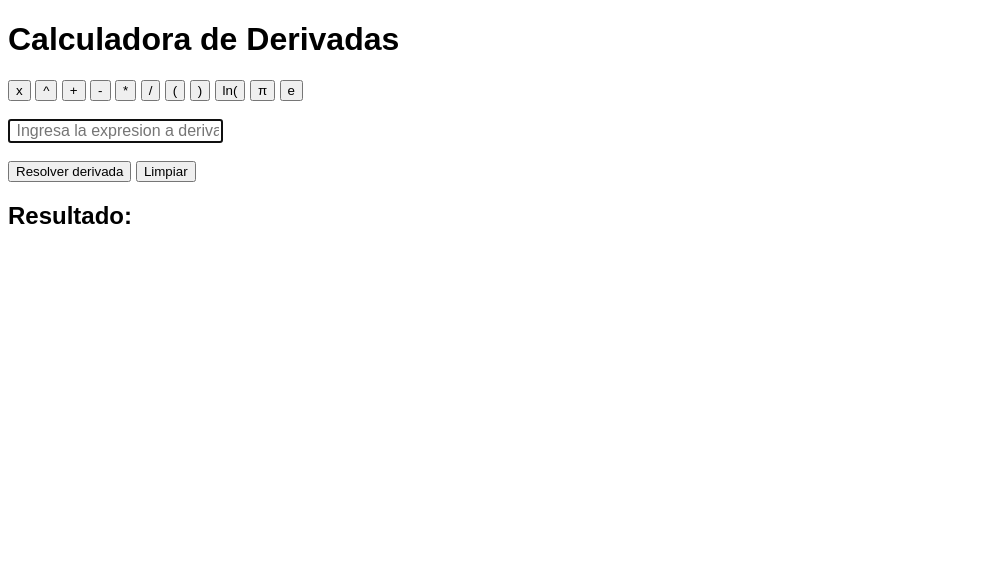
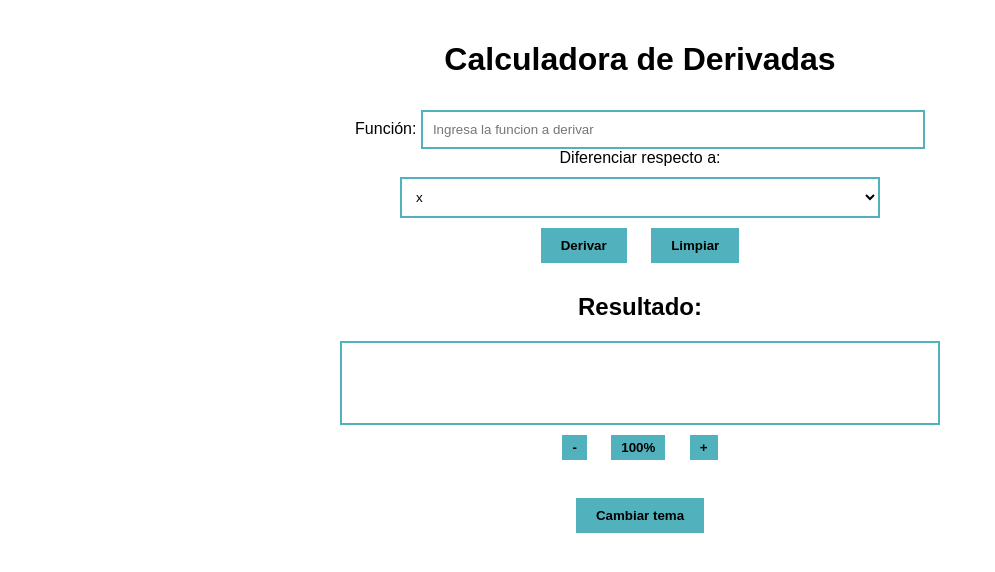
Before and after one commit to omardeidad/Derivadas, a plain HTML site: page Index.html in a window 1280 px wide. Shown: the whole page, without its empty margins (0-995 px from the left). Drawn offline with nearby package versions, Linux system fonts and the light colour scheme.

Commit message:
Update Index.html

```diff
--- a/Index.html
+++ b/Index.html
@@ -2,114 +2,56 @@
 <html lang="es">
 <head>
     <meta charset="UTF-8">
-    <title>Derivada</title>
-    <script src="https://cdnjs.cloudflare.com/ajax/libs/mathjs/11.8.0/math.min.js"></script>
-    <style>
-      body { font-family: Arial, Helvetica, sans-serif; }
-    </style>
+    <title>Calculadora de Derivadas</title>
+
+    <link rel="stylesheet" href="/calcu.css">
+
+    <!-- KaTeX -->
+    <link rel="stylesheet"
+          href="https://cdn.jsdelivr.net/npm/katex@0.16.9/dist/katex.min.css">
+    <script src="https://cdn.jsdelivr.net/npm/katex@0.16.9/dist/katex.min.js"></script>
+    <script src="https://cdn.jsdelivr.net/npm/katex@0.16.9/dist/contrib/auto-render.min.js"></script>
 </head>
 <body>
 
-<h1>Calculadora de Derivadas</h1>
+<div class="container">
+    <h1>Calculadora de Derivadas</h1>
 
-<div class="controls">
-    <button onclick="insertar('x')">x</button>
-    <button onclick="insertar('^')">^</button>
-    <button onclick="insertar('+')">+</button>
-    <button onclick="insertar('-')">-</button>
-    <button onclick="insertar('*')">*</button>
-    <button onclick="insertar('/')">/</button>
-    <button onclick="insertar('(')">(</button>
-    <button onclick="insertar(')')">)</button>
-    <button onclick="insertar('ln(')">ln(</button>
-    <button onclick="insertar('PI')">π</button>
-    <button onclick="insertar('e')">e</button>
+    <div class="input-box">
+        <label>Función:</label>
+        <input id="funcion" type="text" placeholder="Ingresa la funcion a derivar">
+    </div>
+
+    <div class="input-box">
+        <label>Diferenciar respecto a:</label>
+        <select id="variable">
+            <option value="x">x</option>
+            <option value="y">y</option>
+            <option value="t">t</option>
+            <option value="z">z</option>
+            <option value="u">u</option>
+        </select>
+    </div>
+
+    <div class="buttons">
+        <button id="btn-derivar">Derivar</button>
+        <button id="btn-limpiar">Limpiar</button>
+    </div>
+
+    <h2>Resultado:</h2>
+    <div id="resultado" class="resultado"></div>
+
+    <div class="zoom-controls">
+        <button onclick="zoom(90)">-</button>
+        <button onclick="zoom(100)">100%</button>
+        <button onclick="zoom(120)">+</button>
+    </div>
+
+    <br>
+
+    <button id="themeButton">Cambiar tema</button>
 </div>
 
-<br>
-<input id="entrada" type="text" placeholder=" Ingresa la expresion a derivar " style="font-size:16px;">
-<br><br>
-<button onclick="resolver()">Resolver derivada</button>
-<button onclick="limpiar()">Limpiar</button>
-
-<h2>Resultado:</h2>
-<div id="resultado" role="status" aria-live="polite"></div>
-
-<script>
-function insertar(simbolo) {
-    const campo = document.getElementById("entrada");
-    campo.value += simbolo;
-    campo.focus();
-}
-
-function limpiar() {
-    document.getElementById("entrada").value = "";
-    document.getElementById("resultado").innerText = "";
-    document.getElementById("entrada").focus();
-}
-
-function preprocesar(expr) {
-    expr = expr.replace(/\s+/g, '');
-    expr = expr.replace(/(\d)(x|\(|[a-zA-Z])/g, '$1*$2');
-    expr = expr.replace(/(x|\))(\d|[a-zA-Z]|\()/g, '$1*$2');
-    expr = expr.replace(/\bln\(/g, 'log(');
-    return expr;
-}
-
-function escapeHtml(text) {
-    if (text === null || text === undefined) return '';
-    return String(text)
-      .replace(/&/g, '&amp;')
-      .replace(/</g, '&lt;')
-      .replace(/>/g, '&gt;');
-}
-
-function resolver() {
-    const entradaElm = document.getElementById("entrada");
-    let funRaw = entradaElm.value.trim();
-    const resultadoElm = document.getElementById("resultado");
-
-    if (!funRaw) {
-        resultadoElm.innerHTML = '<span style="color:#c00">Ingresa una función de x.</span>';
-        return;
-    }
-
-    const displayOriginal = funRaw.replace(/\s+/g, '');
-    const processed = preprocesar(funRaw);
-
-    try {
-        const parsed = math.parse(processed);
-
-
-        const deriv = math.derivative(parsed, 'x');
-
-
-        const simpl = math.simplify(deriv);
-
-
-        const out = simpl.toString({parenthesis: 'auto'});
-
-
-        resultadoElm.innerHTML =
-            '<div><strong>f(x):</strong> <code>' + escapeHtml(displayOriginal) + '</code></div>' +
-            '<div style="margin-top:6px;"><strong>f\'(x):</strong> <code>' + escapeHtml(out) + '</code></div>';
-    } catch (err) {
-        resultadoElm.innerHTML = '<span style="color:#c00">Error al derivar: ' + escapeHtml(err && err.message) + '</span>';
-    }
-}
-
-
-document.addEventListener('DOMContentLoaded', function() {
-    const entrada = document.getElementById('entrada');
-    entrada.addEventListener('keydown', function(e) {
-        if (e.key === 'Enter') {
-            e.preventDefault();
-            resolver();
-        }
-    });
-    entrada.focus();
-});
-</script>
-
+<script src="/calcu.js"></script>
 </body>
 </html>
```
